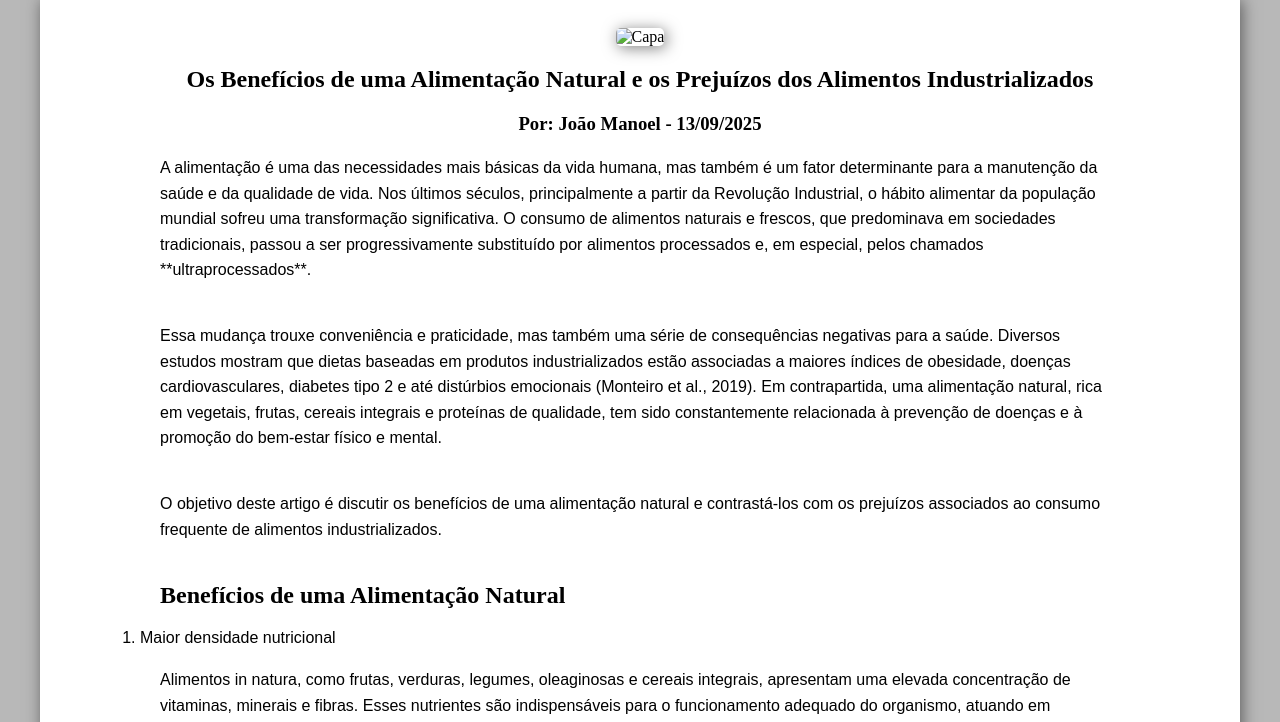
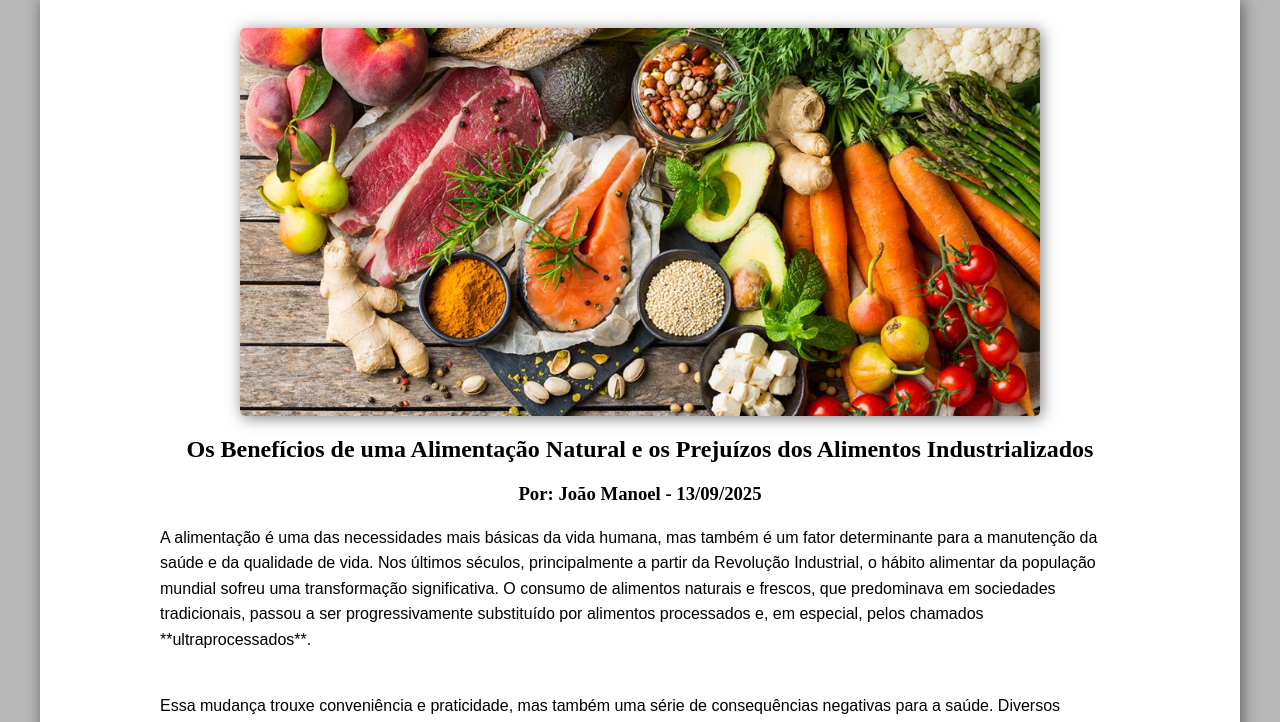
Before and after one commit to RaphaelLombardi/PI-Oficial, a plain HTML site: page m2.html in a window 1280 px wide. Shown: the part 77-799 px from the top of the page. Drawn offline with Linux system fonts and the light colour scheme.

Commit message:
Add files via upload

```diff
--- a/m2.html
+++ b/m2.html
@@ -29,7 +29,7 @@
           <section class="commom-writing-content" id="article-content">
             <div class="abertura">
               <div class="imagem-inicial">
-                <img src="imagens/alimentos naturais.png" alt="Capa">
+                <img src="imagens/alimentos naturais.jpg" alt="Capa">
               </div>
               <h1 id="h1">Os Benefícios de uma Alimentação Natural e os Prejuízos dos Alimentos Industrializados</h1>
               <h3 id="h3">Por: João Manoel - 13/09/2025</h3>
```
